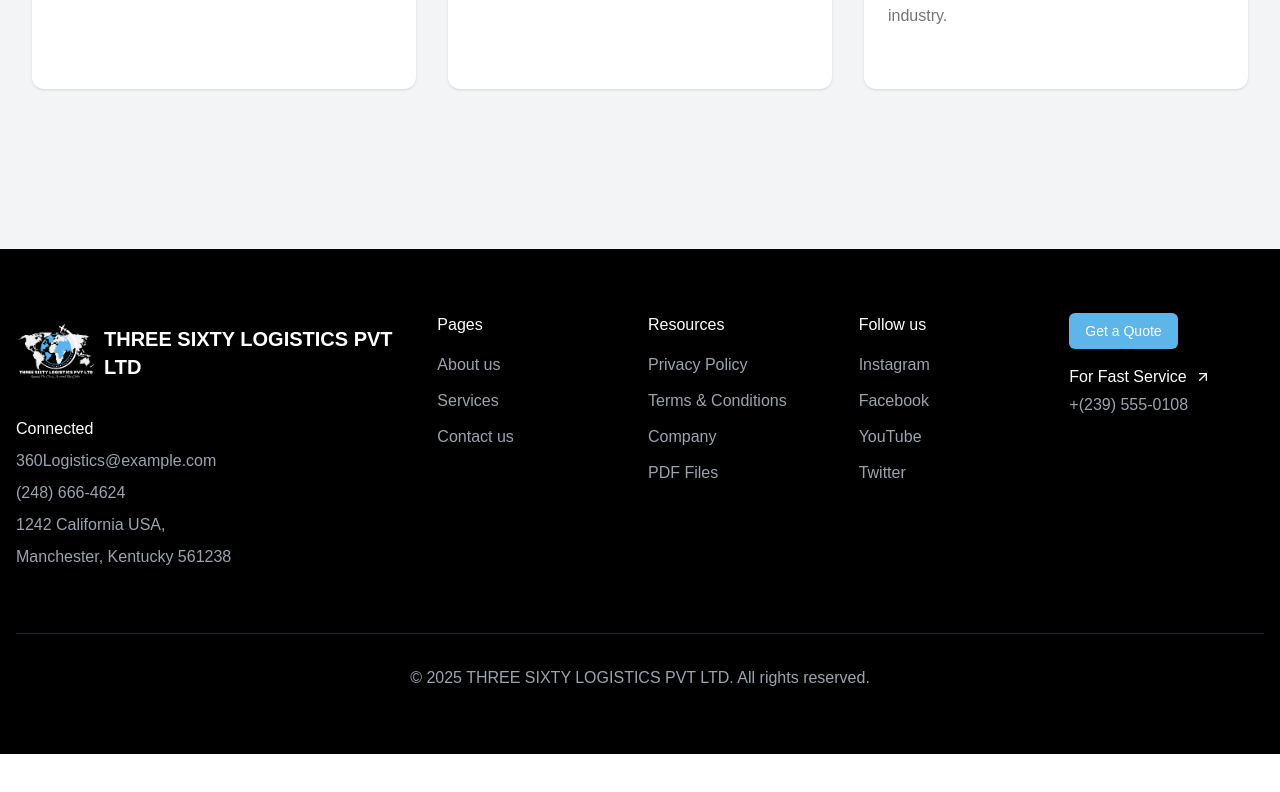
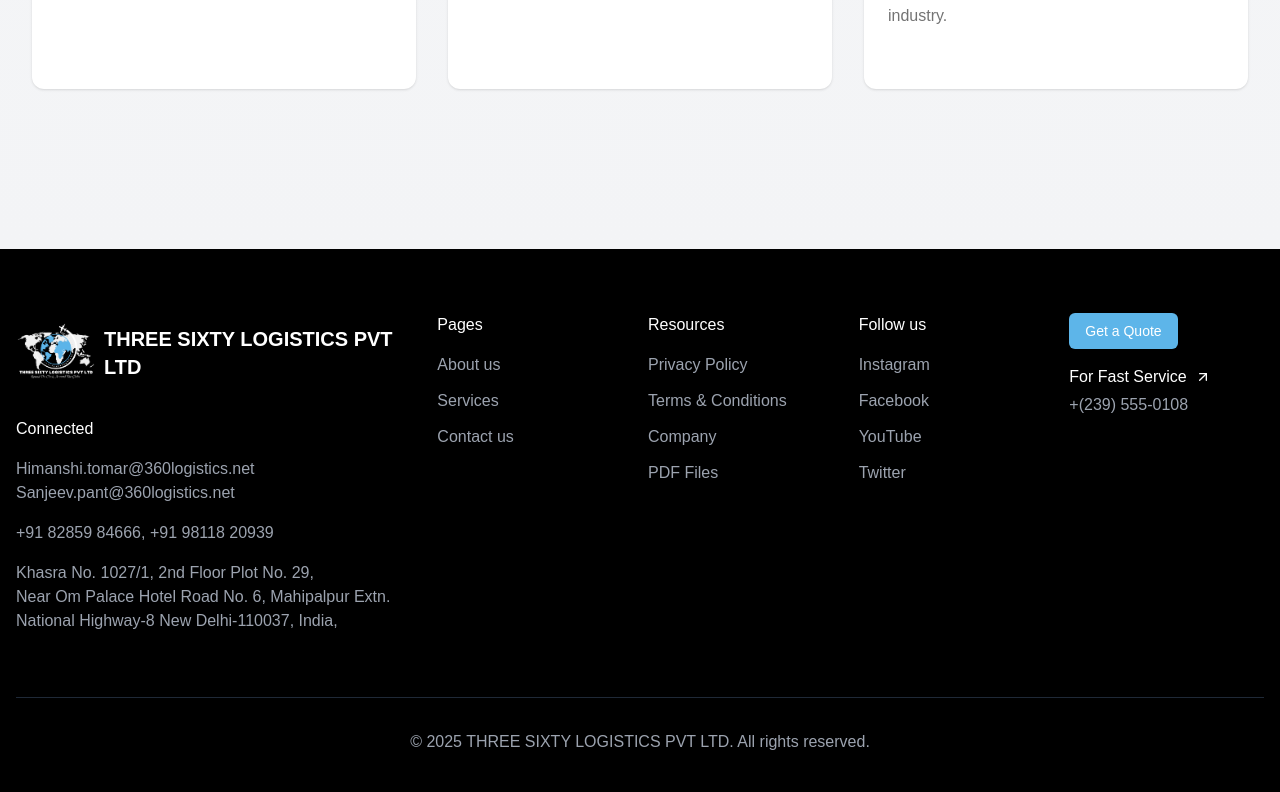
Before and after one commit to ISHANTBHATT/360Logistics, a Next.js app: page /about in a window 1280 px wide. Shown: the part 2120-2912 px from the top of the page. Before the commit the page ends 2874 px from the top, so only its background shows below. Built offline with nearby package versions, Linux system fonts and the light colour scheme.

Commit message:
changes:- changes in footer

```diff
--- a/src/app/components/Footer.jsx
+++ b/src/app/components/Footer.jsx
@@ -23,12 +23,20 @@
                 THREE SIXTY LOGISTICS PVT LTD
               </span>
             </div>
-            <div className="space-y-2">
+            <div className="space-y-4">
               <h3 className="text-white mb-2">Connected</h3>
-              <p>360Logistics@example.com</p>
-              <p>(248) 666-4624</p>
-              <p>1242 California USA,</p>
-              <p>Manchester, Kentucky 561238</p>
+              <div>
+                <p>Himanshi.tomar@360logistics.net</p>
+                <p>Sanjeev.pant@360logistics.net</p>
+              </div>
+              <p>+91 82859 84666, +91 98118 20939</p>
+              <div>
+                <p>Khasra No. 1027/1, 2nd Floor Plot No. 29,</p>
+                <p>
+                  Near Om Palace Hotel Road No. 6, Mahipalpur Extn. National
+                  Highway-8 New Delhi-110037, India,
+                </p>
+              </div>
             </div>
           </div>
 
```
